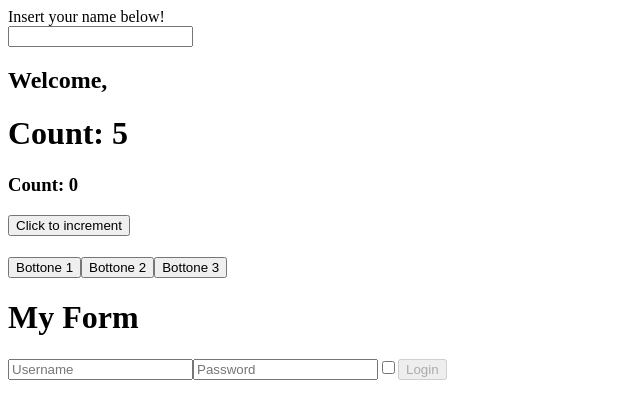
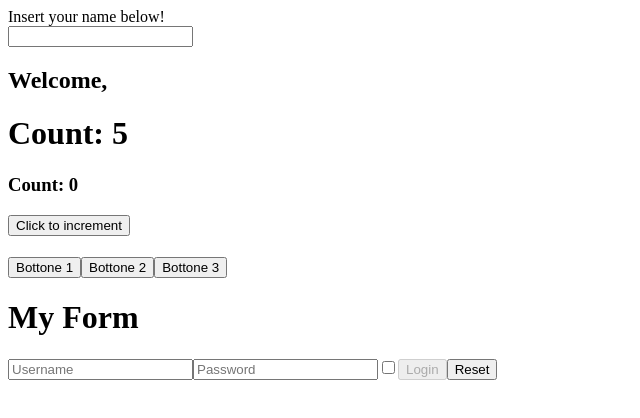
Before and after one commit to mFerlito/react-exercises, a React (Create React App) app: page / in a window 1280 px wide. Shown: the top 418 px of the page, without its empty margins (0-640 px from the left). Built offline with nearby package versions, Linux system fonts and the light colour scheme.

Commit message:
forms-04 done

```diff
--- a/src/components/Login.jsx
+++ b/src/components/Login.jsx
@@ -25,6 +25,13 @@ export class Login extends React.Component {
 
         this.setState({
             password: value
+        })
+    }
+    handleResetState = () => {
+        this.setState({
+            username: '',
+            password: '',
+            remember: false
         })
     }
 
@@ -70,6 +77,8 @@ export class Login extends React.Component {
                       onClick={this.onLogin}
                       disabled={!(this.state.username && this.state.password)}>Login</button>
 
+                <button onClick={this.handleResetState}>Reset</button>
+
             </div>
 
         </div>
```
